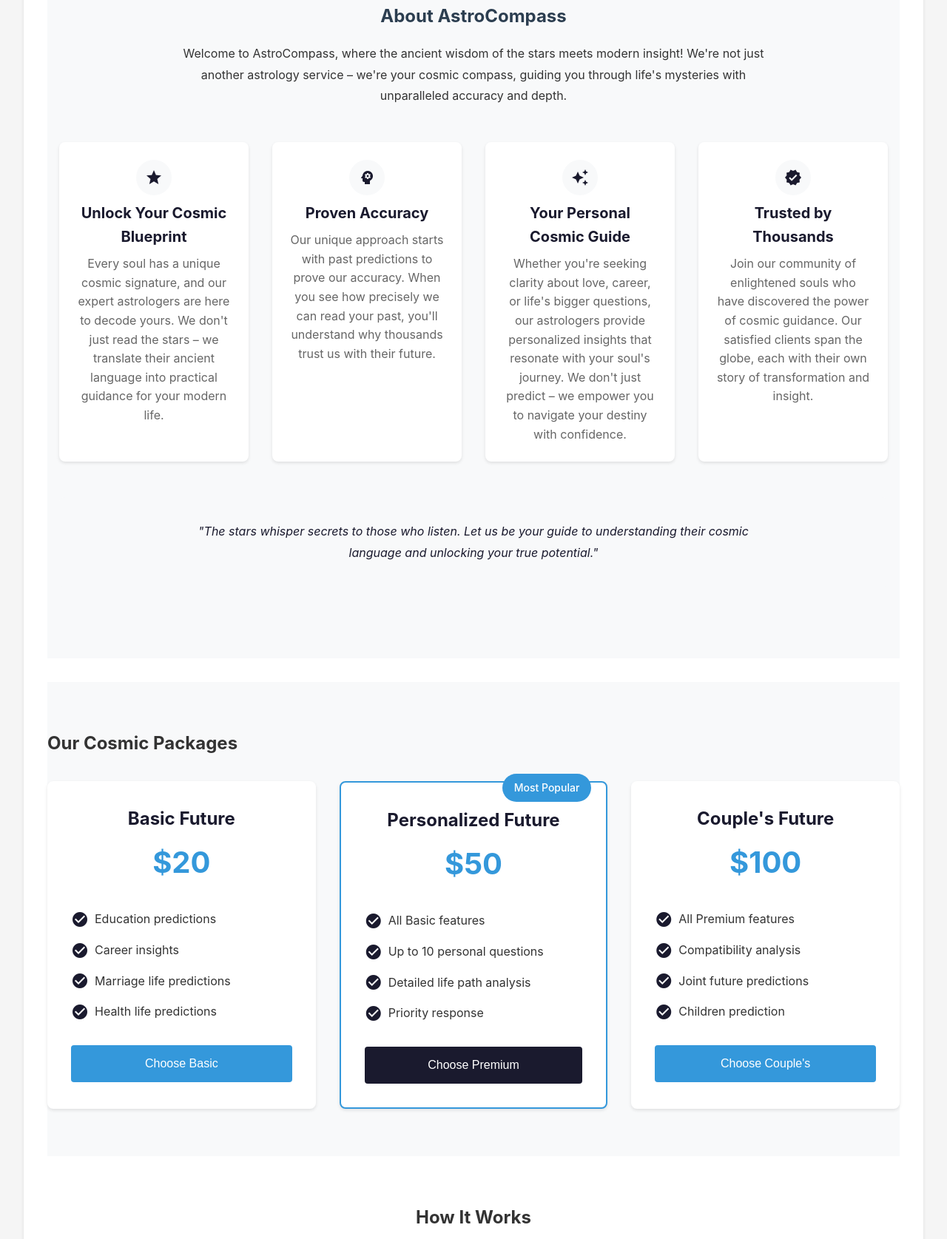
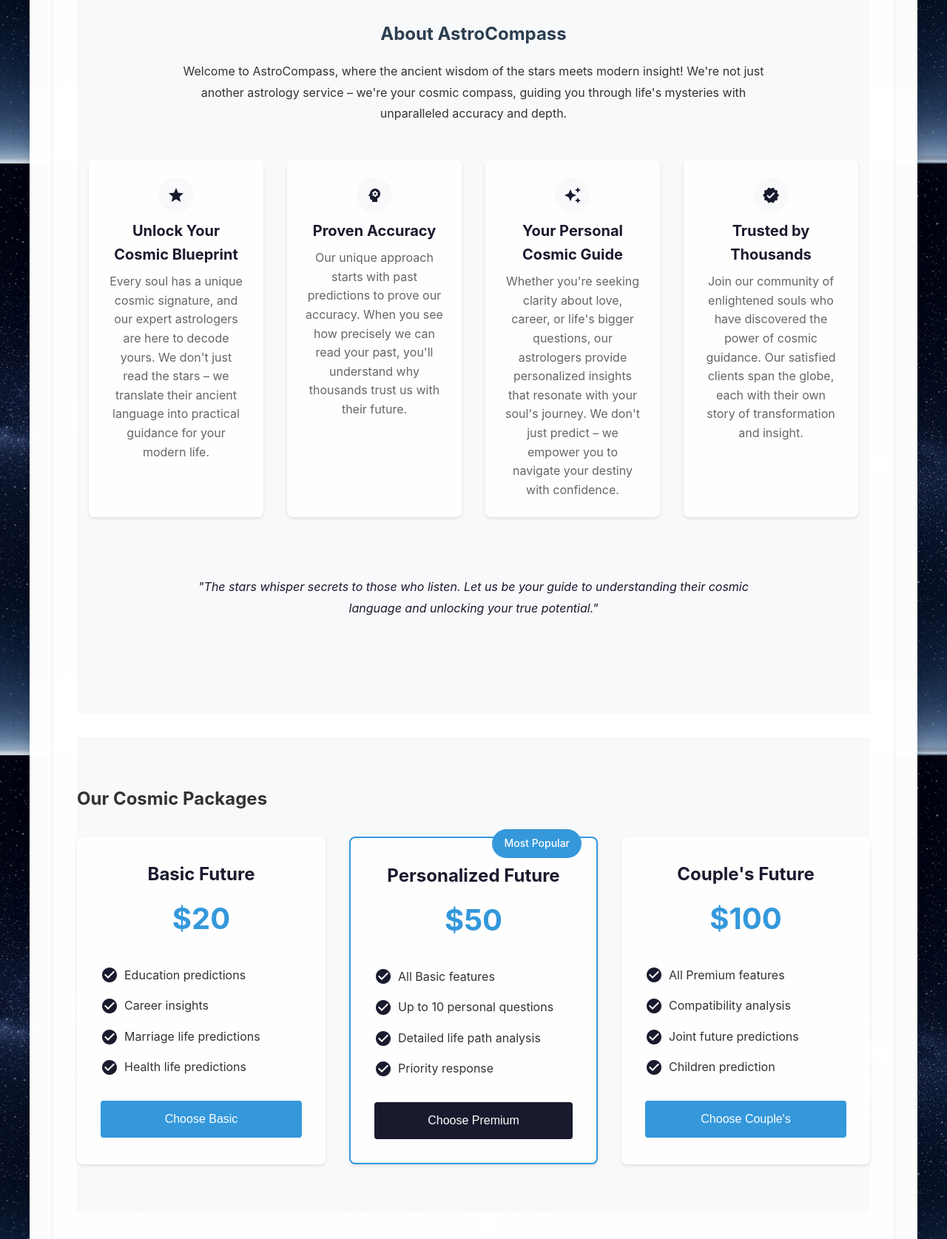
Before and after one commit to pranavmody1234/astrology, a plain HTML site: page index.html in a window 1280 px wide. Shown: the part 579-2254 px from the top of the page at 74% size. Drawn offline with Linux system fonts and the light colour scheme.

Commit message:
bg_image added

```diff
--- a/styles.css
+++ b/styles.css
@@ -9,7 +9,10 @@ body {
     font-family: -apple-system, BlinkMacSystemFont, 'Segoe UI', Roboto, Oxygen, Ubuntu, Cantarell, 'Open Sans', 'Helvetica Neue', sans-serif;
     line-height: 1.6;
     color: #333;
-    background-color: #f5f5f5;
+    background: url('assets/images/bgimage2.jpeg') no-repeat center center fixed;
+    background-size: cover;
+    background-color: #222;
+    /* fallback color */
 }
 
 /* Layout */
@@ -17,6 +20,69 @@ body {
     min-height: 100vh;
     display: flex;
     flex-direction: column;
+    background: rgba(255,255,255,0.85); /* subtle white overlay for readability */
+    border-radius: 12px;
+    box-shadow: 0 4px 24px rgba(0,0,0,0.12);
+    margin: 24px auto;
+    max-width: 1200px;
+    padding: 0 0 24px 0;
+}
+
+.content-container {
+    max-width: 1400px;
+    margin: 0 auto;
+    background-color: #ffffff;
+    padding: 2rem;
+    border-radius: 8px;
+    box-shadow: 0 2px 4px rgba(0, 0, 0, 0.1);
+}
+
+.about-feature {
+    display: flex;
+    flex-direction: column;
+    align-items: center;
+    text-align: center;
+    gap: 0.5rem;
+    padding: 1.5rem;
+    background-color: white;
+    border-radius: 8px;
+    box-shadow: 0 2px 4px rgba(0, 0, 0, 0.1);
+}
+
+.pricing-card {
+    background-color: white;
+    border-radius: 8px;
+    padding: 2rem;
+    box-shadow: 0 2px 4px rgba(0, 0, 0, 0.1);
+    position: relative;
+    transition: transform 0.3s ease;
+}
+
+.step {
+    padding: 2rem;
+    background-color: white;
+    border-radius: 8px;
+    box-shadow: 0 2px 4px rgba(0, 0, 0, 0.1);
+}
+
+.astro-form {
+    max-width: 600px;
+    margin: 2rem auto;
+    padding: 2rem;
+    background-color: white;
+    border-radius: 8px;
+    box-shadow: 0 2px 4px rgba(0, 0, 0, 0.1);
+}
+
+.modal-content {
+    position: relative;
+    background-color: white;
+    margin: 15% auto;
+    padding: 2rem;
+    width: 90%;
+    max-width: 500px;
+    border-radius: 8px;
+    text-align: center;
 }
 
 /* Navigation */
@@ -57,15 +123,9 @@ body {
 main {
     flex: 1;
     padding: 2rem;
-}
-
-.content-container {
-    max-width: 1400px;
-    margin: 0 auto;
-    background-color: #ffffff;
-    padding: 2rem;
-    border-radius: 8px;
-    box-shadow: 0 2px 4px rgba(0, 0, 0, 0.1);
+    background: rgba(255,255,255,0.92);
+    border-radius: 10px;
+    box-shadow: 0 2px 12px rgba(0,0,0,0.08);
 }
 
 h1 {
@@ -640,3 +700,9 @@ footer {
         margin: 0 auto;
     }
 }
+
+/* Remove background-image from main content divs, keep only overlays for readability */
+.app-container, .content-container, .about-feature, .pricing-card, .step, .astro-form, .modal-content {
+    background-color: rgba(255,255,255,0.85);
+    /* Remove background-image */
+}
```
Also changed, not shown: assets/images/bgimage.jpeg (added), assets/images/bgimage2.jpeg (added).
